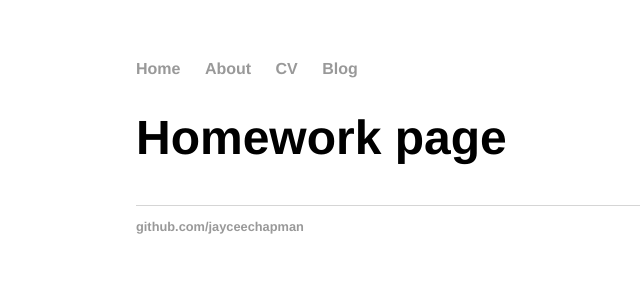
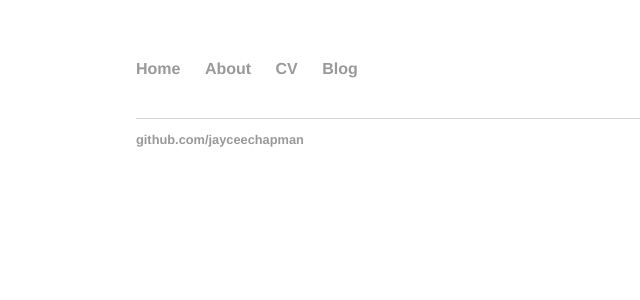
Before and after one commit to jayceechapman/jayceechapman.github.io, a Jekyll site: the page built from homework/index.html, in a window 1280 px wide. Shown: the top 300 px of the page, without its empty margins (56-696 px from the left). Built offline with Jekyll 4.4.1, drawn with Linux system fonts in a browser that asks for light colours.

Commit message:
Update index.html

```diff
--- a/homework/index.html
+++ b/homework/index.html
@@ -2,7 +2,7 @@
 layout: default
 title: "Homework page"
 ---
-	<h1>{{ page.title }}</h1>
+	<h1>{{ mobydick.xml }}</h1>
 	<ul class="posts">
 
 	  {% for post in site.homework %}
```
